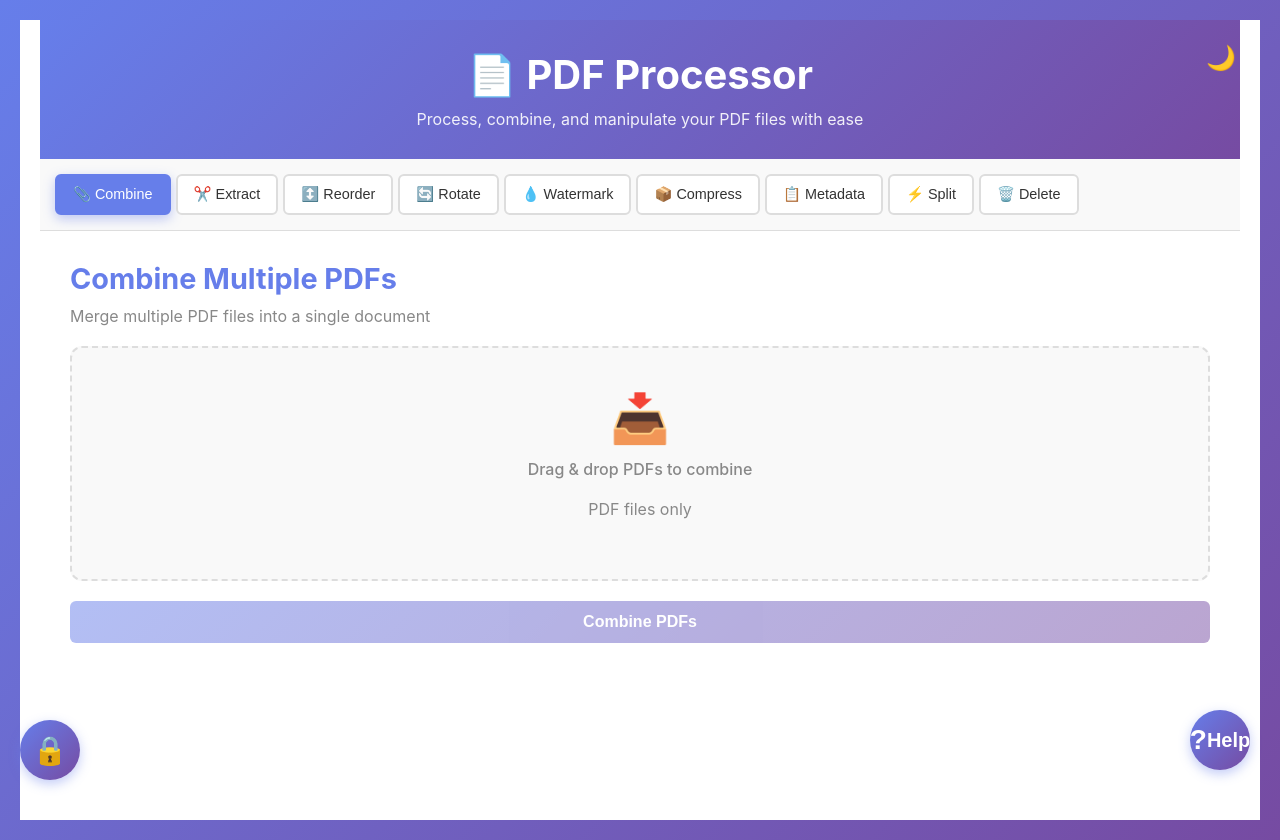
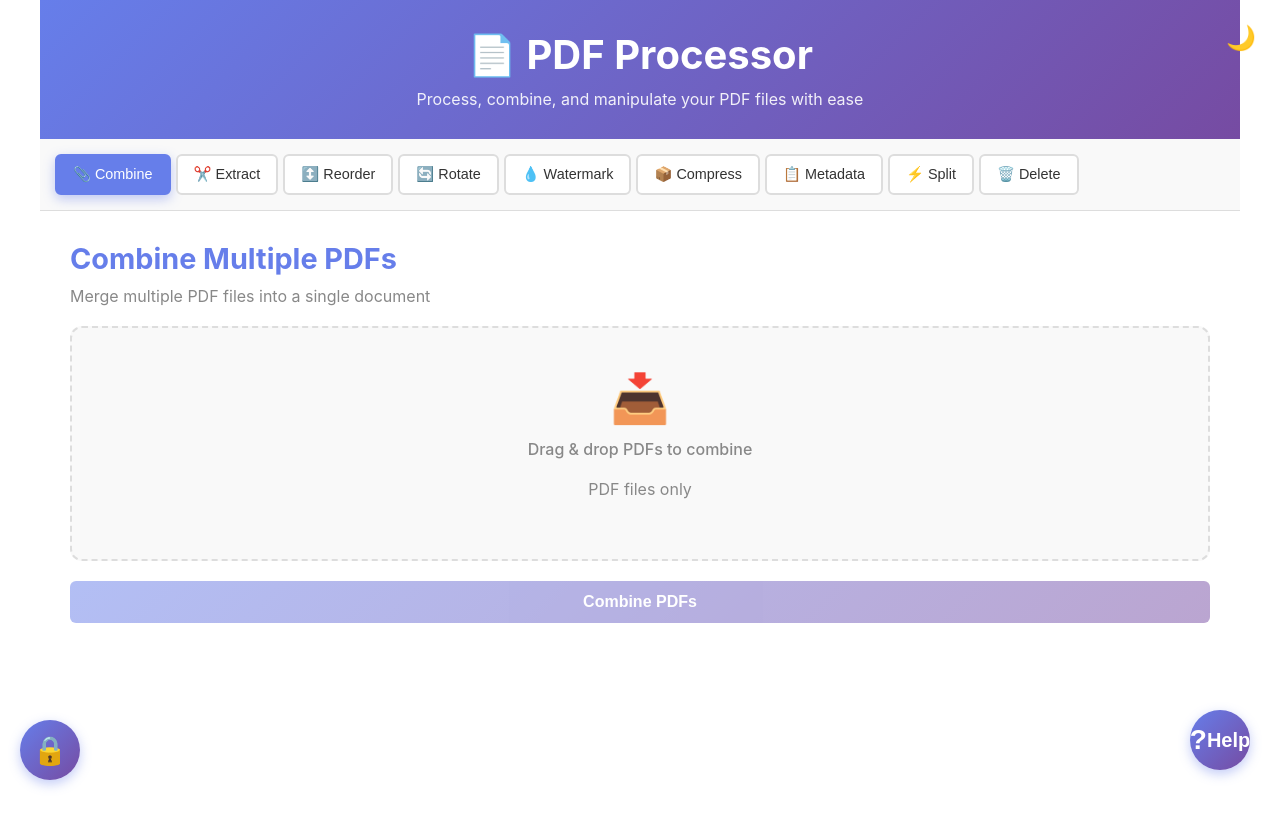
Before and after one commit to scmlewis/pdf_processing, a React (Create React App) app in the folder client/: page / in a window 1280 px wide. After the commit the page ends 800 px from the top, so only its background shows below. Built offline with nearby package versions, Linux system fonts and the light colour scheme.

Commit message:
Remove gradient background and padding from body - eliminate purple edge

```diff
--- a/client/src/index.css
+++ b/client/src/index.css
@@ -10,9 +10,10 @@ body {
     sans-serif;
   -webkit-font-smoothing: antialiased;
   -moz-osx-font-smoothing: grayscale;
-  background: linear-gradient(135deg, #667eea 0%, #764ba2 100%);
+  background: #ffffff;
   min-height: 100vh;
-  padding: 20px;
+  padding: 0;
+  margin: 0;
 }
 
 code {
@@ -23,6 +24,7 @@ code {
 #root {
   display: flex;
   justify-content: center;
-  align-items: center;
+  align-items: flex-start;
   min-height: 100vh;
+  width: 100%;
 }
```
